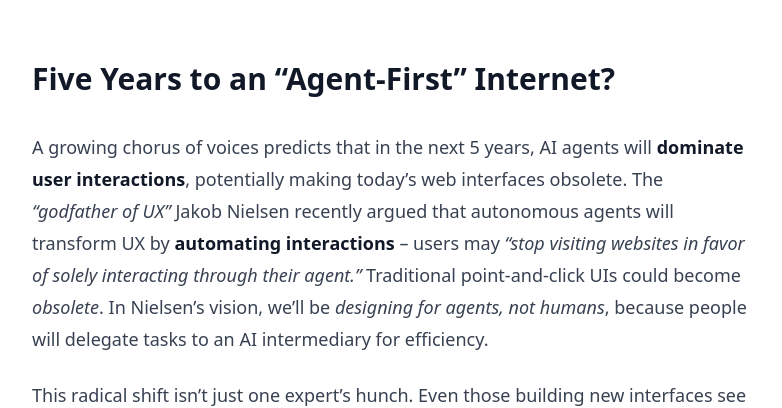
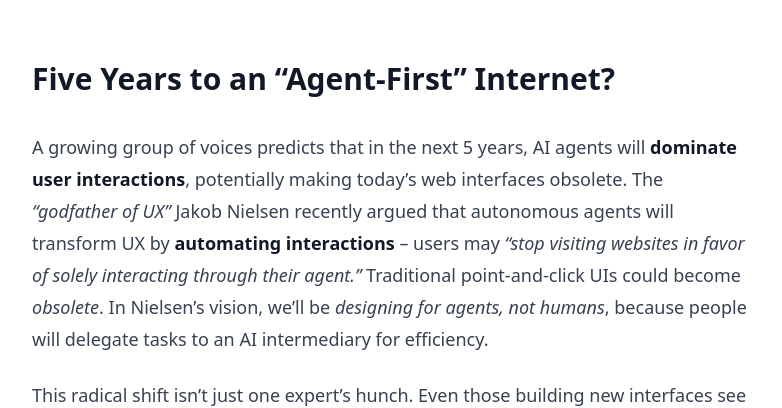
Before and after one commit to muzzyhaile/consultingmh, a React (Vite) app: page /blog/agents-are-here in a window 1280 px wide. Shown: the part 1365-1773 px from the top of the page, without its empty margins (248-1030 px from the left). Built offline with nearby package versions, Linux system fonts and the light colour scheme.

Commit message:
Update BlogArticle component to refine language for clarity, replacing "growing chorus of voices" with "growing group of voices" to enhance readability and maintain focus on the implications of AI agents.

```diff
--- a/src/pages/BlogArticle.tsx
+++ b/src/pages/BlogArticle.tsx
@@ -13,7 +13,7 @@ While these agents offer similar functionality to ChatGPT’s new agent, **none
 
 ## Five Years to an “Agent-First” Internet?
 
-A growing chorus of voices predicts that in the next 5 years, AI agents will **dominate user interactions**, potentially making today’s web interfaces obsolete. The *“godfather of UX”* Jakob Nielsen recently argued that autonomous agents will transform UX by **automating interactions** – users may *“stop visiting websites in favor of solely interacting through their agent.”* Traditional point-and-click UIs could become *obsolete*. In Nielsen’s vision, we’ll be *designing for agents, not humans*, because people will delegate tasks to an AI intermediary for efficiency.
+A growing group of voices predicts that in the next 5 years, AI agents will **dominate user interactions**, potentially making today’s web interfaces obsolete. The *“godfather of UX”* Jakob Nielsen recently argued that autonomous agents will transform UX by **automating interactions** – users may *“stop visiting websites in favor of solely interacting through their agent.”* Traditional point-and-click UIs could become *obsolete*. In Nielsen’s vision, we’ll be *designing for agents, not humans*, because people will delegate tasks to an AI intermediary for efficiency.
 
 This radical shift isn’t just one expert’s hunch. Even those building new interfaces see the writing on the wall. As Arc browser’s CEO noted, *“People aren’t interfacing with the internet through web pages anymore. They’re interfacing with AI models.”* In other words, the **chat interface** (natural language) could replace many graphical user interfaces. The **website as we know it** might fade into a behind-the-scenes repository that feeds information to your personal AI.
 
```
